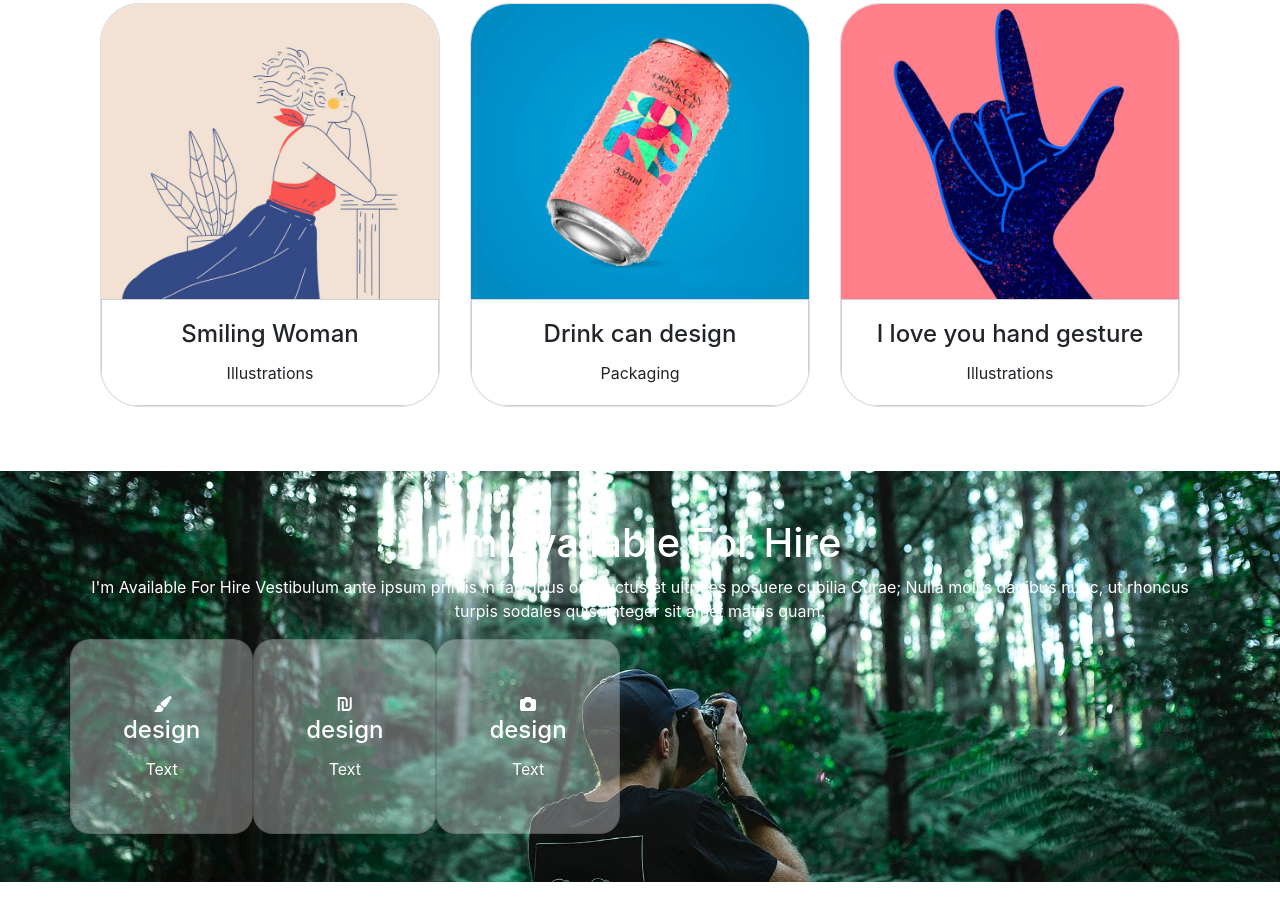
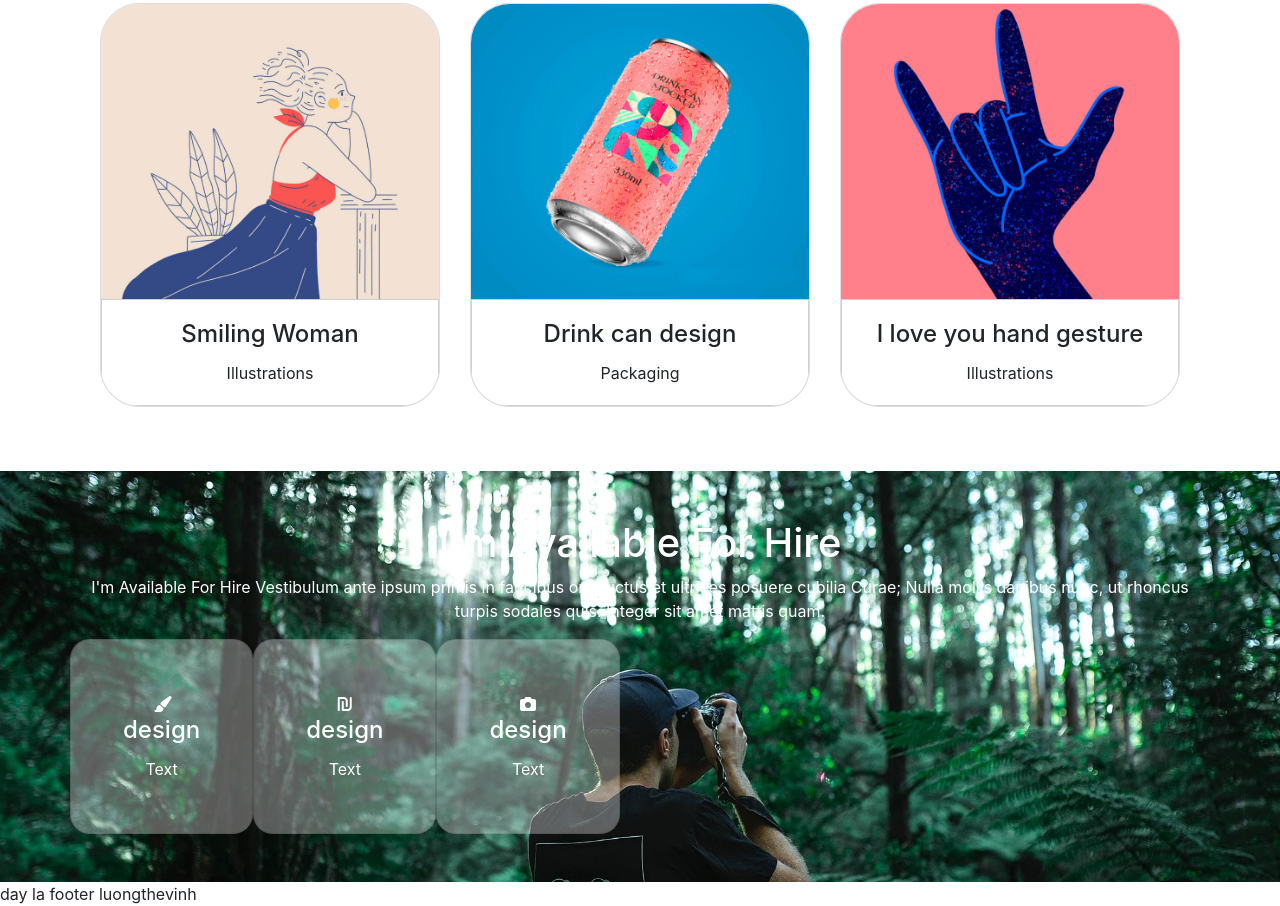
Before and after one commit to CallMeVincexNhi/bc39_portfolio, a plain HTML site: page index.html in a window 1280 px wide. Shown: the part 1453-2359 px from the top of the page. Before the commit the page ends 2335 px from the top, so only its background shows below. Drawn offline with nearby package versions, Linux system fonts and the light colour scheme.

Commit message:
footer by luongthevinh

```diff
--- a/index.html
+++ b/index.html
@@ -316,6 +316,8 @@
         </div>
     </section>
 
+    <footer>day la footer luongthevinh</footer>
+
 
 
 
```
